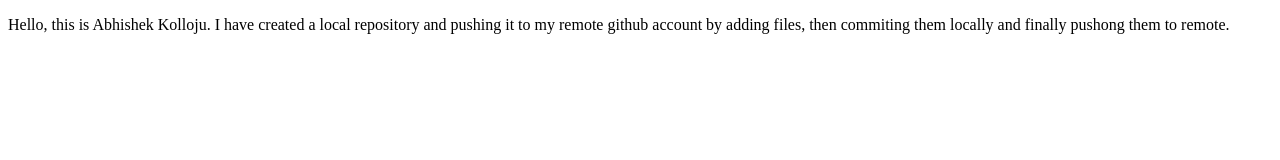
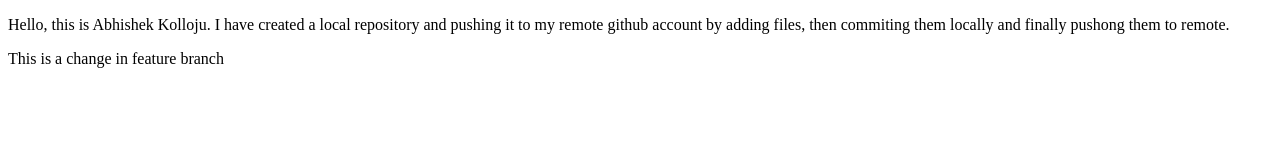
Before and after one commit to Abhishek99GIT/localrepo, a plain HTML site: page index.html in a window 1280 px wide. Drawn offline with Linux system fonts and the light colour scheme.

Commit message:
new change in feature 1

```diff
--- a/index.html
+++ b/index.html
@@ -9,5 +9,6 @@
     <p>Hello, this is Abhishek Kolloju. I have created a local repository and pushing it  to my remote
         github account by adding files, then commiting them locally and finally pushong them to remote.
     </p>
+    <p>This is a change in feature branch </p>
 </body>
 </html>
```
